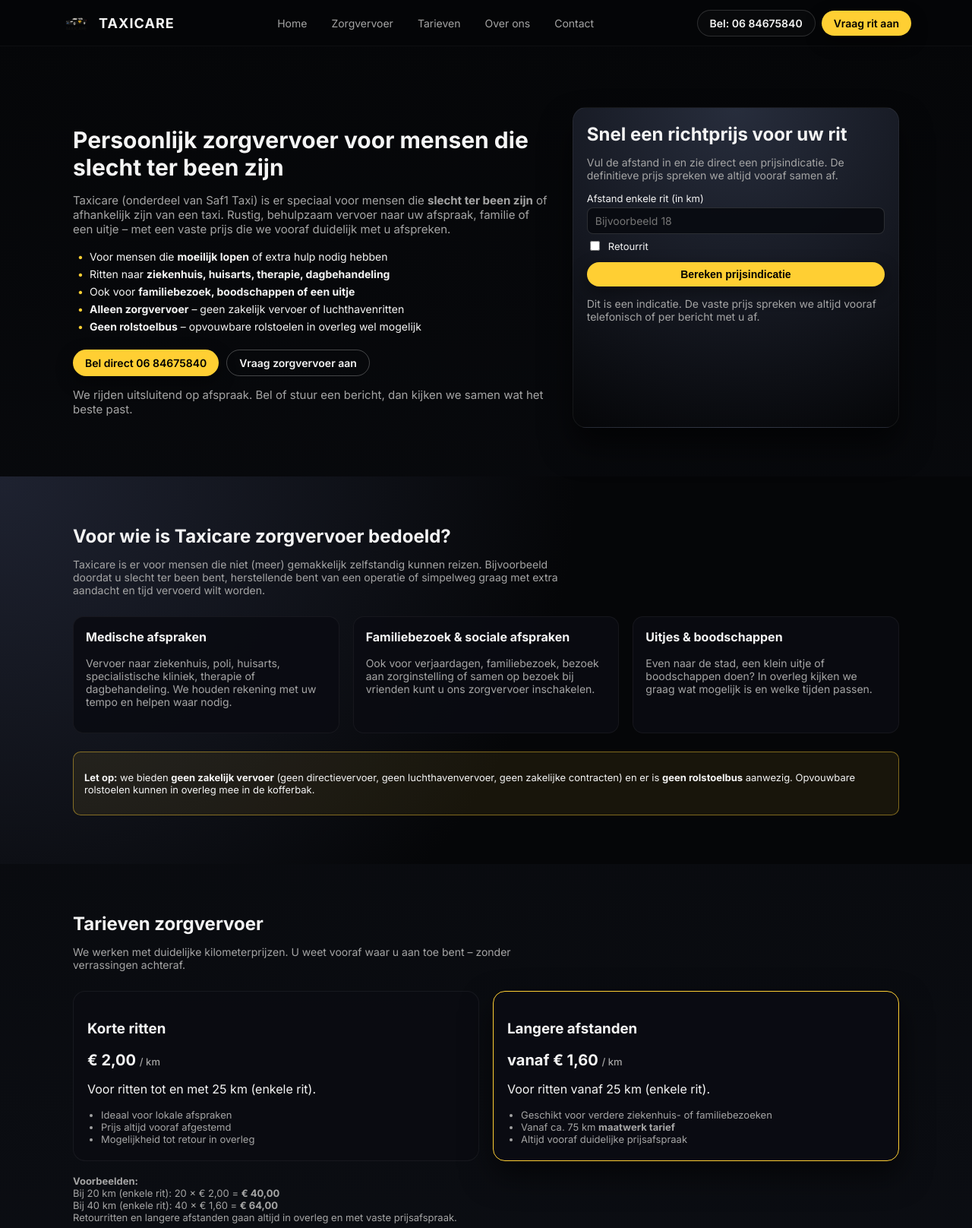
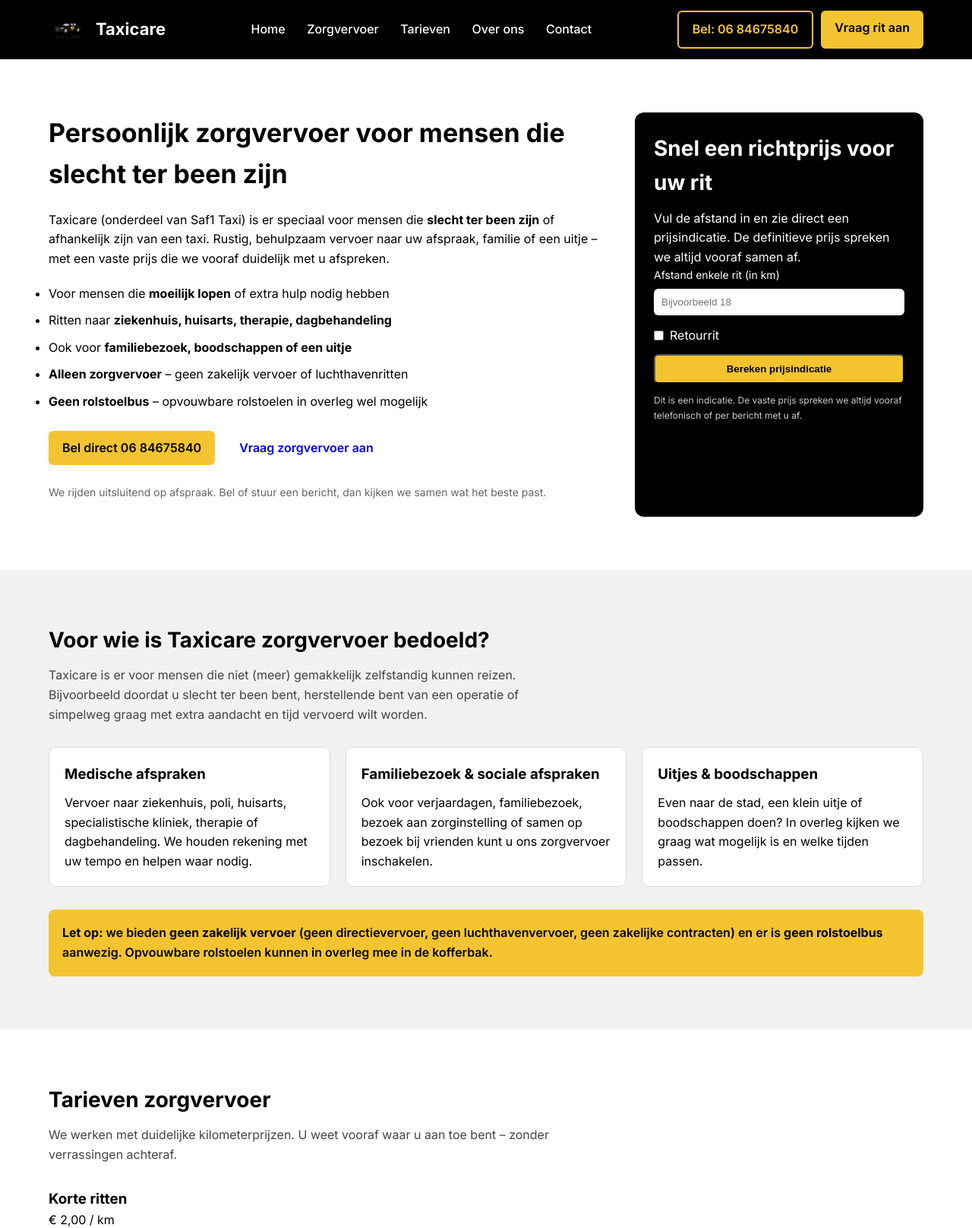
Before and after one commit to taxicare/taxicare, a plain HTML site: page index.html in a window 1280 px wide. Shown: the top 1616 px of the page at 76% size. Drawn offline with Linux system fonts and the light colour scheme.

Commit message:
Update style.css

```diff
--- a/style.css
+++ b/style.css
@@ -1,606 +1,326 @@
+/* ------------------------------
+   KLEUREN & BASIS
+--------------------------------*/
 :root {
-  --bg: #050608;
-  --bg-alt: #0e1014;
-  --light: #f7f7f7;
-  --primary: #ffcf33; /* taxi-geel */
-  --primary-dark: #f0b600;
-  --accent: #ff7f11;
-  --text: #f4f4f4;
-  --muted: #a5a5a5;
-  --card-bg: #151821;
-  --border: #262a35;
+    --black: #000000;
+    --white: #ffffff;
+    --yellow: #F4C430;
+    --gray-light: #f1f1f1;
+    --gray-dark: #333;
 }
 
-*,
-*::before,
-*::after {
+* {
+    margin: 0;
+    padding: 0;
     box-sizing: border-box;
 }
 
 body {
-  margin: 0;
-  font-family: 'Inter', system-ui, -apple-system, BlinkMacSystemFont, 'Segoe UI', sans-serif;
-  background: linear-gradient(180deg, #050608 0%, #10131b 100%);
-  color: var(--text);
-  -webkit-font-smoothing: antialiased;
+    font-family: "Inter", sans-serif;
+    background: var(--white);
+    color: var(--black);
+    line-height: 1.6;
 }
 
-/* LAYOUT */
-
 .container {
-  width: 100%;
-  max-width: 1120px;
-  margin: 0 auto;
-  padding: 0 16px;
+    width: 90%;
+    max-width: 1200px;
+    margin: auto;
 }
 
-/* TOPBAR */
-
+/* ------------------------------
+   TOPBAR
+--------------------------------*/
 .topbar {
+    background: var(--black);
+    padding: 14px 0;
     position: sticky;
     top: 0;
-  z-index: 20;
-  background: rgba(5, 6, 8, 0.95);
-  backdrop-filter: blur(12px);
-  border-bottom: 1px solid rgba(255, 255, 255, 0.04);
+    z-index: 999;
 }
 
 .topbar-inner {
     display: flex;
     align-items: center;
     justify-content: space-between;
-  gap: 16px;
-  padding: 10px 0;
 }
 
 .brand {
     display: flex;
     align-items: center;
-  gap: 10px;
     text-decoration: none;
-  color: inherit;
 }
 
 .brand-logo {
-  height: 40px;
-  width: auto;
-  display: block;
+    height: 50px;
+    margin-right: 12px;
 }
 
-.brand-text {
-  display: flex;
-  flex-direction: column;
+.brand-text .brand-name {
+    font-size: 22px;
+    font-weight: 700;
+    color: var(--white);
 }
 
-.brand-name {
-  font-weight: 700;
-  font-size: 18px;
-  letter-spacing: 0.06em;
-  text-transform: uppercase;
-}
-
-.brand-sub {
-  font-size: 11px;
-  color: var(--muted);
-}
-
-.nav {
-  display: flex;
-  align-items: center;
-  gap: 16px;
+.brand-text .brand-sub {
     font-size: 14px;
+    color: var(--yellow);
 }
 
 .nav a {
+    color: var(--white);
     text-decoration: none;
-  color: var(--muted);
-  padding: 6px 8px;
-  border-radius: 999px;
-  transition: color 0.15s, background 0.15s;
+    margin: 0 12px;
+    font-weight: 500;
 }
 
 .nav a:hover {
-  color: #000;
-  background: var(--primary);
+    color: var(--yellow);
 }
 
 .topbar-cta {
     display: flex;
-  align-items: center;
-  gap: 8px;
+    gap: 10px;
 }
 
-/* BUTTONS */
-
 .btn {
-  display: inline-flex;
-  align-items: center;
-  justify-content: center;
-  gap: 8px;
-  padding: 8px 16px;
-  border-radius: 999px;
-  font-size: 14px;
+    display: inline-block;
+    padding: 10px 18px;
+    border-radius: 6px;
     font-weight: 600;
-  border: none;
+    text-decoration: none;
     cursor: pointer;
-  text-decoration: none;
-  white-space: nowrap;
-  transition: background 0.15s, transform 0.1s, box-shadow 0.15s, color 0.15s;
+    transition: 0.2s;
 }
 
 .btn-primary {
-  background: var(--primary);
-  color: #000;
-  box-shadow: 0 8px 22px rgba(0, 0, 0, 0.45);
+    background: var(--yellow);
+    color: var(--black);
 }
 
 .btn-primary:hover {
-  background: var(--primary-dark);
-  transform: translateY(-1px);
-  box-shadow: 0 10px 26px rgba(0, 0, 0, 0.6);
+    filter: brightness(0.9);
 }
 
-.btn-outline {
-  border: 1px solid rgba(255, 255, 255, 0.25);
-  color: var(--text);
+.btn-ghost {
+    border: 2px solid var(--yellow);
+    color: var(--yellow);
     background: transparent;
 }
 
-.btn-outline:hover {
-  background: rgba(255, 255, 255, 0.06);
+.btn-ghost:hover {
+    background: var(--yellow);
+    color: var(--black);
 }
 
-.btn-ghost {
-  border: 1px solid rgba(255, 255, 255, 0.15);
-  background: rgba(255, 255, 255, 0.02);
-  color: var(--text);
+/* ------------------------------
+   HERO SECTION
+--------------------------------*/
+.hero {
+    padding: 80px 0;
+    background: var(--white);
 }
 
-.btn-ghost:hover {
-  background: rgba(255, 255, 255, 0.08);
+.hero-grid {
+    display: grid;
+    grid-template-columns: 1fr 380px;
+    gap: 40px;
 }
 
-.btn-secondary {
-  background: #222735;
-  color: var(--text);
-  border: 1px solid rgba(255, 255, 255, 0.04);
+.hero-text h1 {
+    font-size: 34px;
+    margin-bottom: 20px;
+    font-weight: 700;
 }
 
-.btn-secondary:hover {
-  background: #2c3244;
+.hero-text p {
+    margin-bottom: 20px;
+}
+
+.hero-bullets li {
+    margin-bottom: 10px;
+}
+
+.hero-actions {
+    margin: 25px 0;
+    display: flex;
+    gap: 14px;
+}
+
+.hero-note {
+    margin-top: 12px;
+    font-size: 14px;
+    color: #666;
+}
+
+/* ------------------------------
+   HERO CALCULATOR CARD
+--------------------------------*/
+.hero-card {
+    background: var(--black);
+    padding: 25px;
+    border-radius: 12px;
+    color: var(--white);
+}
+
+.hero-card h2 {
+    margin-bottom: 12px;
+}
+
+.field {
+    display: block;
+    margin-bottom: 14px;
+}
+
+.field span {
+    font-size: 14px;
+    margin-bottom: 6px;
+    display: block;
+}
+
+.field input {
+    width: 100%;
+    padding: 10px;
+    border-radius: 6px;
+    border: none;
+    outline: none;
+}
+
+.checkbox {
+    display: flex;
+    align-items: center;
+    gap: 8px;
+    margin-bottom: 12px;
 }
 
 .btn-full {
     width: 100%;
 }
 
-/* SECTIONS */
-
-.section {
-  padding: 64px 0;
-}
-
-.section-light {
-  background: radial-gradient(circle at top left, #1e2230 0, #050608 55%);
-}
-
-.hero {
-  padding-top: 80px;
-}
-
-.hero-grid {
-  display: grid;
-  grid-template-columns: minmax(0, 1.6fr) minmax(0, 1.1fr);
-  gap: 32px;
-  align-items: stretch;
-}
-
-.hero-text h1 {
-  font-size: 30px;
-  line-height: 1.2;
-  margin-bottom: 16px;
-}
-
-.hero-text p {
-  color: var(--muted);
-  font-size: 15px;
-  max-width: 640px;
-}
-
-.hero-bullets {
-  list-style: none;
-  padding: 0;
-  margin: 18px 0 22px;
-  font-size: 14px;
-  color: var(--text);
-}
-
-.hero-bullets li {
-  position: relative;
-  padding-left: 22px;
-  margin-bottom: 6px;
-}
-
-.hero-bullets li::before {
-  content: "•";
-  position: absolute;
-  left: 6px;
-  color: var(--primary);
-}
-
-.hero-actions {
-  display: flex;
-  flex-wrap: wrap;
-  gap: 10px;
-  margin-bottom: 10px;
-}
-
-.hero-note {
-  font-size: 13px;
-  color: var(--muted);
-}
-
-/* HERO CARD */
-
-.hero-card {
-  background: radial-gradient(circle at top, #272d3c 0, #151821 55%, #050608 100%);
-  border-radius: 18px;
-  padding: 20px 18px;
-  border: 1px solid rgba(255, 255, 255, 0.06);
-  box-shadow: 0 24px 40px rgba(0, 0, 0, 0.6);
-}
-
-.hero-card h2 {
-  margin-top: 0;
-  font-size: 20px;
-}
-
-.hero-card p {
-  font-size: 14px;
-  color: var(--muted);
-}
-
-/* FIELDS */
-
-.field {
-  display: flex;
-  flex-direction: column;
-  margin: 14px 0 6px;
-  font-size: 13px;
-}
-
-.field span {
-  margin-bottom: 4px;
-}
-
-.field input,
-.form-group input,
-.form-group select,
-.form-group textarea {
-  padding: 8px 10px;
-  border-radius: 8px;
-  border: 1px solid rgba(255, 255, 255, 0.14);
-  background: rgba(8, 10, 16, 0.9);
-  color: var(--text);
-  font-family: inherit;
-  font-size: 14px;
-}
-
-.field input:focus,
-.form-group input:focus,
-.form-group select:focus,
-.form-group textarea:focus {
-  outline: 1px solid var(--primary);
-  border-color: var(--primary);
-}
-
-.checkbox {
-  display: flex;
-  align-items: center;
-  gap: 8px;
-  font-size: 13px;
-  margin: 6px 0 12px;
-}
-
-.checkbox input {
-  accent-color: var(--primary);
-}
-
 .price-result {
-  font-size: 14px;
+    font-size: 18px;
     margin-top: 12px;
-  color: var(--primary);
-  font-weight: 600;
+    color: var(--yellow);
 }
 
 .small-note {
     font-size: 12px;
-  color: var(--muted);
+    color: #ccc;
+    margin-top: 12px;
 }
 
-/* SECTION GENERIC */
+/* ------------------------------
+   SECTIONS
+--------------------------------*/
+.section {
+    padding: 70px 0;
+}
+
+.section-light {
+    background: var(--gray-light);
+}
 
 .section h2 {
-  font-size: 24px;
-  margin: 0 0 10px;
+    font-size: 28px;
+    margin-bottom: 12px;
 }
 
 .section-intro {
-  font-size: 14px;
-  color: var(--muted);
-  max-width: 640px;
+    max-width: 680px;
+    margin-bottom: 30px;
+    color: #444;
 }
 
-/* FEATURE GRID */
-
+/* ------------------------------
+   FEATURE GRID
+--------------------------------*/
 .feature-grid {
     display: grid;
-  grid-template-columns: repeat(3, minmax(0, 1fr));
-  gap: 18px;
-  margin-top: 26px;
+    grid-template-columns: repeat(3, 1fr);
+    gap: 20px;
 }
 
 .feature-card {
-  background: rgba(10, 12, 18, 0.9);
-  border-radius: 14px;
-  padding: 16px 16px 18px;
-  border: 1px solid rgba(255, 255, 255, 0.05);
+    background: var(--white);
+    border: 1px solid #ddd;
+    padding: 20px;
+    border-radius: 10px;
 }
 
 .feature-card h3 {
-  margin-top: 0;
-  font-size: 16px;
-}
-
-.feature-card p {
-  font-size: 14px;
-  color: var(--muted);
-}
-
-/* INFO BANNER */
-
-.info-banner {
-  margin-top: 24px;
-  padding: 12px 14px;
-  border-radius: 10px;
-  background: rgba(255, 207, 51, 0.08);
-  border: 1px solid rgba(255, 207, 51, 0.45);
-  font-size: 13px;
-}
-
-/* PRICING */
-
-.pricing-grid {
-  display: grid;
-  grid-template-columns: repeat(2, minmax(0, 1fr));
-  gap: 18px;
-  margin-top: 26px;
-}
-
-.pricing-card {
-  background: rgba(10, 12, 18, 0.9);
-  border-radius: 16px;
-  padding: 18px 18px 20px;
-  border: 1px solid rgba(255, 255, 255, 0.06);
-}
-
-.pricing-card.featured {
-  border-color: var(--primary);
-  box-shadow: 0 18px 40px rgba(0, 0, 0, 0.6);
-}
-
-.price-highlight {
-  font-size: 20px;
-  font-weight: 700;
-  margin: 6px 0 8px;
-}
-
-.price-highlight span {
-  font-size: 13px;
-  font-weight: 500;
-  color: var(--muted);
-}
-
-.pricing-card ul {
-  margin: 8px 0 0;
-  padding-left: 18px;
-  font-size: 13px;
-  color: var(--muted);
-}
-
-.pricing-note {
-  margin-top: 18px;
-  font-size: 13px;
-  color: var(--muted);
-}
-
-/* TWO COLUMN */
-
-.two-col {
-  display: grid;
-  grid-template-columns: minmax(0, 1.6fr) minmax(0, 1.1fr);
-  gap: 24px;
-  align-items: flex-start;
-}
-
-.checklist {
-  list-style: none;
-  padding: 0;
-  margin-top: 12px;
-  font-size: 14px;
-}
-
-.checklist li {
-  position: relative;
-  padding-left: 20px;
-  margin-bottom: 6px;
-}
-
-.checklist li::before {
-  content: "✔";
-  position: absolute;
-  left: 2px;
-  top: 0;
-  font-size: 12px;
-  color: var(--primary);
-}
-
-.info-panel {
-  background: rgba(10, 12, 18, 0.95);
-  border-radius: 14px;
-  padding: 16px 16px 18px;
-  border: 1px solid rgba(255, 255, 255, 0.06);
-  font-size: 14px;
-}
-
-.info-panel p {
-  margin: 6px 0;
-  color: var(--muted);
-}
-
-/* BOOKING / CONTACT */
-
-.booking-layout {
-  display: grid;
-  grid-template-columns: minmax(0, 1.6fr) minmax(0, 1.1fr);
-  gap: 24px;
-  margin-top: 24px;
-}
-
-.booking-form {
-  background: rgba(10, 12, 18, 0.92);
-  border-radius: 16px;
-  padding: 18px 16px 20px;
-  border: 1px solid rgba(255, 255, 255, 0.06);
-}
-
-.form-row {
-  display: grid;
-  grid-template-columns: repeat(2, minmax(0, 1fr));
-  gap: 12px;
-}
-
-.form-group {
-  display: flex;
-  flex-direction: column;
-  font-size: 13px;
     margin-bottom: 10px;
 }
 
-.form-group label {
-  margin-bottom: 4px;
+/* ------------------------------
+   INFO BANNER
+--------------------------------*/
+.info-banner {
+    background: var(--yellow);
+    padding: 18px;
+    border-radius: 8px;
+    margin-top: 30px;
+    font-weight: 600;
 }
 
-.form-group textarea {
-  resize: vertical;
-}
-
-.form-actions {
-  display: flex;
-  flex-wrap: wrap;
-  gap: 10px;
-  margin-top: 8px;
-}
-
-.contact-panel {
-  background: rgba(10, 12, 18, 0.92);
-  border-radius: 16px;
-  padding: 18px 16px 20px;
-  border: 1px solid rgba(255, 255, 255, 0.06);
-  font-size: 14px;
-}
-
+/* ------------------------------
+   CONTACT PANEL
+--------------------------------*/
 .contact-panel a {
-  color: var(--primary);
+    color: var(--yellow);
     text-decoration: none;
+    font-weight: 600;
 }
 
 .contact-panel a:hover {
     text-decoration: underline;
 }
 
-.contact-list {
-  list-style: none;
-  padding: 0;
-  margin: 10px 0 12px;
-}
-
-.contact-list li {
-  margin-bottom: 8px;
-}
-
+/* ------------------------------
+   FOOTER
+--------------------------------*/
 .footer {
-  border-top: 1px solid rgba(255, 255, 255, 0.06);
-  background: #050608;
-  padding: 18px 0 22px;
-  font-size: 12px;
-  color: var(--muted);
-}
-
-.footer-inner {
+    background: var(--black);
+    color: var(--white);
+    padding: 35px 0;
     text-align: center;
 }
 
-.footer-small {
-  margin-top: 4px;
+.footer p {
+    margin-bottom: 6px;
 }
 
-/* RESPONSIVE */
-
-.hide-on-mobile {
-  display: inline-flex;
+.footer a {
+    color: var(--yellow);
+    text-decoration: none;
 }
 
-@media (max-width: 860px) {
+.footer a:hover {
+    text-decoration: underline;
+}
+
+/* ------------------------------
+   MOBILE RESPONSIVE
+--------------------------------*/
+@media (max-width: 900px) {
+    .hero-grid {
+        grid-template-columns: 1fr;
+    }
+
     .nav {
         display: none;
     }
 
-  .hide-on-mobile {
-    display: none;
+    .hero-text h1 {
+        font-size: 28px;
+    }
 }
 
-  .topbar-inner {
-    justify-content: space-between;
-  }
-
-  .hero-grid,
-  .feature-grid,
-  .pricing-grid,
-  .two-col,
-  .booking-layout,
-  .form-row {
-    grid-template-columns: minmax(0, 1fr);
-  }
-
-  .hero {
-    padding-top: 72px;
+@media (max-width: 600px) {
+    .feature-grid {
+        grid-template-columns: 1fr;
     }
 
     .brand-logo {
-    height: 34px;
-  }
-
-  .section {
-    padding: 48px 0;
+        height: 42px;
     }
 }
-
-@media (max-width: 480px) {
-  .hero-text h1 {
-    font-size: 24px;
-  }
-
-  .topbar-cta {
-    display: none;
-  }
-
-  .hero-actions {
-    flex-direction: column;
-    align-items: stretch;
-  }
-
-  .btn {
-    width: 100%;
-  }
-}
```
Lines whose indentation alone changed are shown as unchanged.
